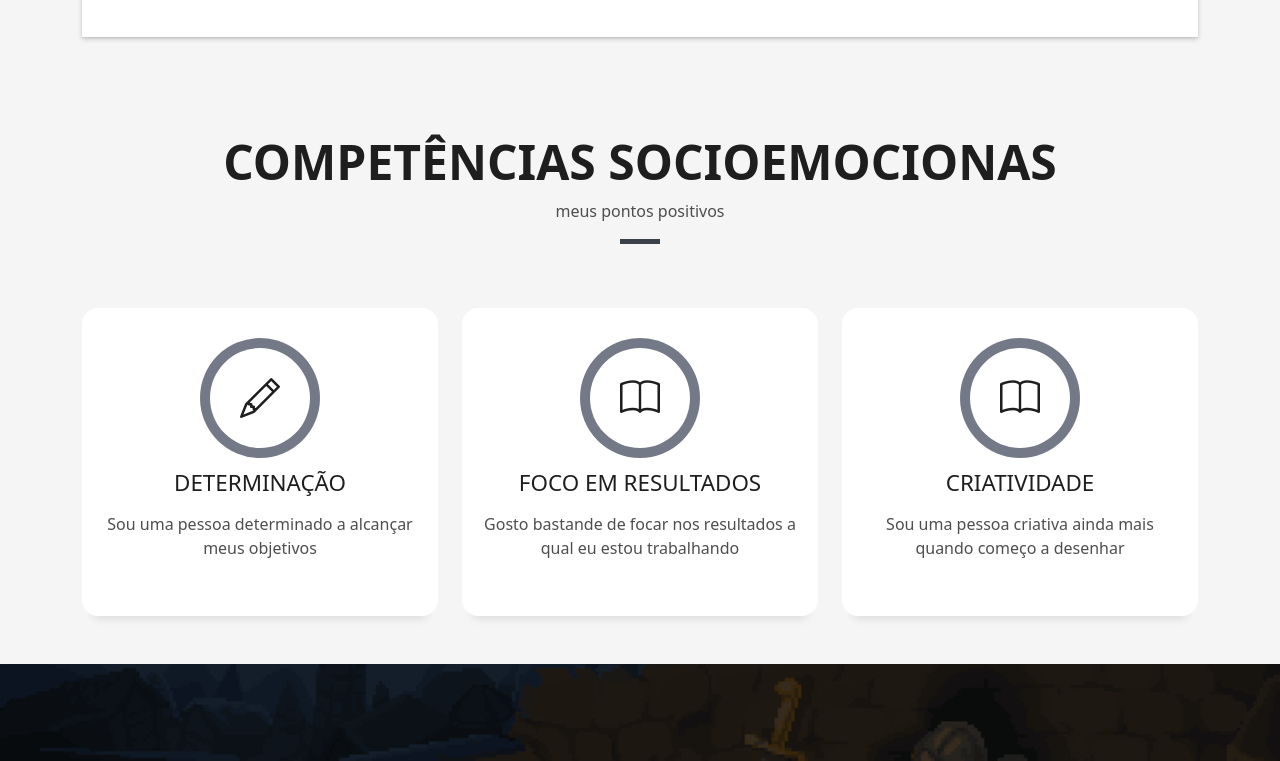
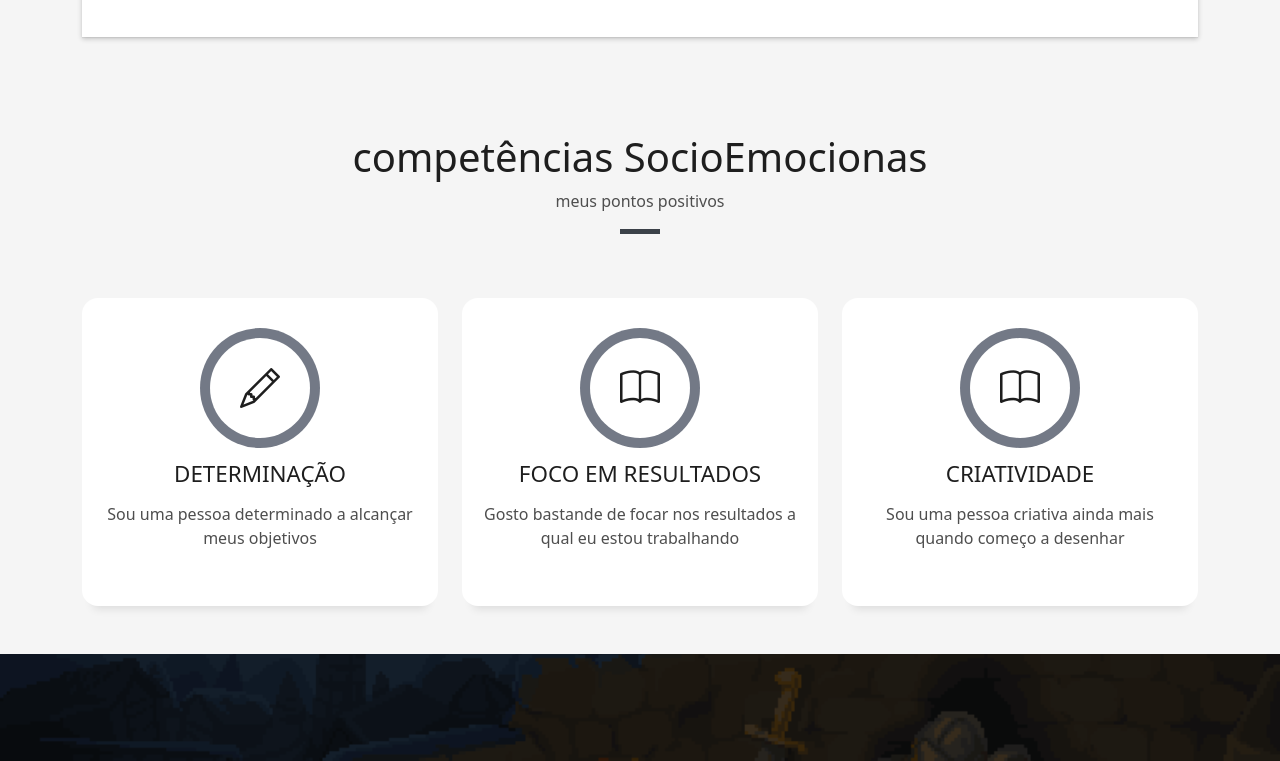
Before and after one commit to vitorgoncalve/curriculo, a plain HTML site: page index.html in a window 1280 px wide. Shown: the part 1440-2201 px from the top of the page. Drawn offline with Linux system fonts and the light colour scheme.

Commit message:
Add files via upload

```diff
--- a/index.html
+++ b/index.html
@@ -150,9 +150,9 @@
     <div class="row">
       <div class="col-sm-12">
         <div class="title-box text-center">
-          <h3 class="title-a">
+          <h1>
             competências SocioEmocionas
-          </h3>
+          </h1>
           <p class="subtitle-a">
             meus pontos positivos
           </p>
```
